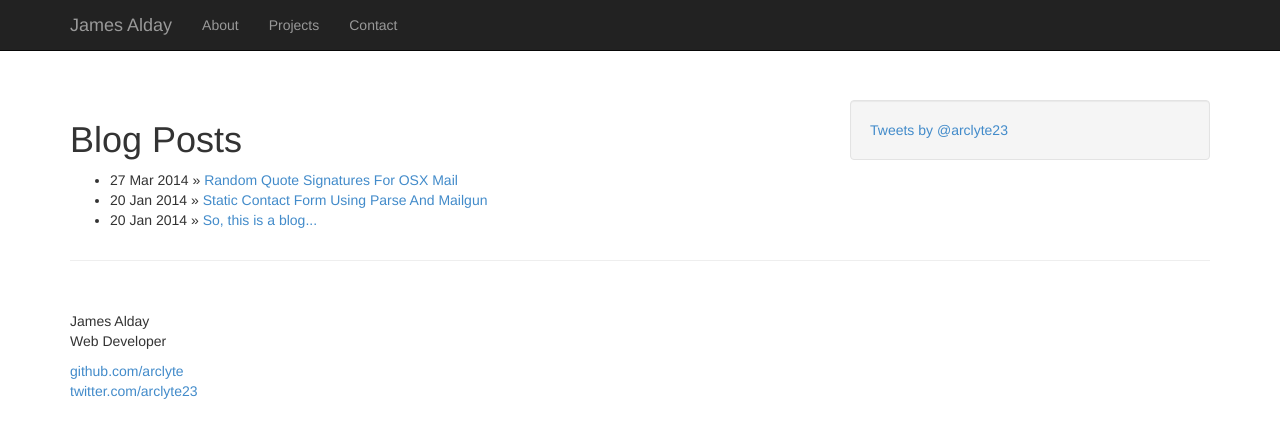
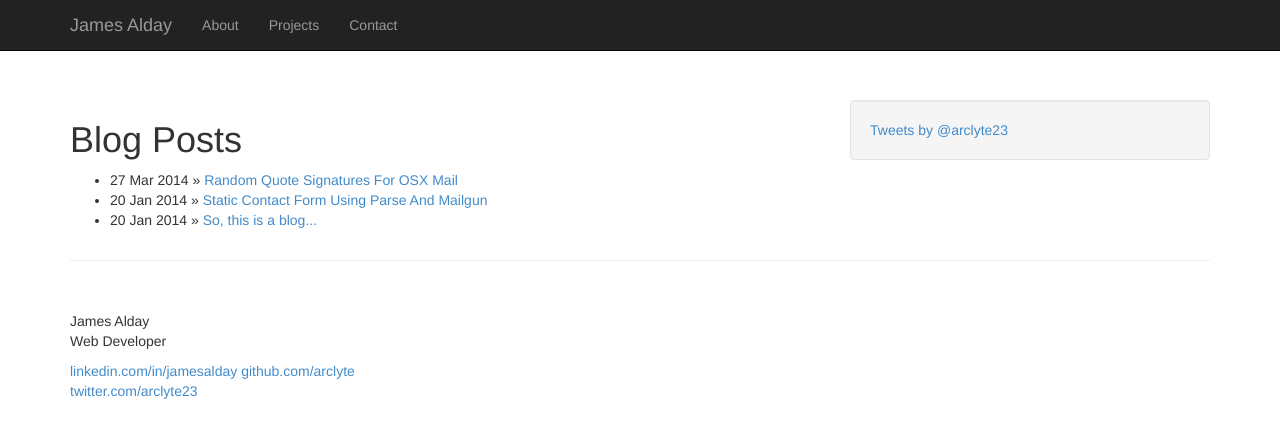
Before and after one commit to arclyte/arclyte.github.io, a Jekyll site: the page built from index.html, in a window 1280 px wide. Shown: the top 438 px of the page. Built offline with Jekyll 4.4.1, drawn with Linux system fonts in a browser that asks for light colours; Markdown is read by kramdown in place of the engine named in the settings; comment, search, counter and statistics services are not loaded.

Commit message:
Add LinkedIn link to contact info; reset contact form on successful submit

```diff
--- a/_layouts/default.html
+++ b/_layouts/default.html
@@ -91,6 +91,7 @@
 			</div>
 			<div class="contact">
 			  <p>
+			  	<a href="http://www.linkedin.com/in/jamesalday/">linkedin.com/in/jamesalday</a>
 				<a href="https://github.com/arclyte">github.com/arclyte</a><br />
 				<a href="https://twitter.com/arclyte23">twitter.com/arclyte23</a><br />
 			  </p>
--- a/contact/index.html
+++ b/contact/index.html
@@ -42,6 +42,7 @@ $(document).ready(function() {
 		var contact = new ContactObject();
 		contact.save(contact_data, {
 			success: function() {
+				$('#contactForm')[0].reset();
 				alert("Thanks for contacting me!");
 			},
 			error: function(e) {
```
